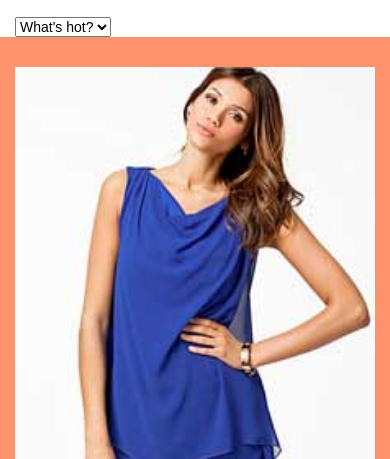
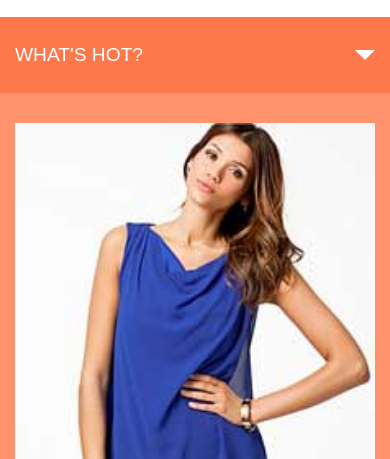
Before and after one commit to tirr0re/smile, a website: page app/index.html in a window 390 px wide. Shown: the part 385-844 px from the top of the page. Drawn offline with Linux system fonts and the light colour scheme.

Commit message:
mobile version done

```diff
--- a/app/index.html
+++ b/app/index.html
@@ -251,12 +251,14 @@
   </div><!-- end tab -->
 
   <div class="container hidden-md-up">
-    <select name="select-tab" id="select-tab">
-      <option value="0">What's hot?</option>
-      <option value="1">Designers</option>
-      <option value="2">Featured</option>
-      <option value="3">Latest</option>
-    </select>
+    <div class="row select-wrapper">
+      <select name="select-tab" id="select-tab" class="select-tab">
+        <option value="0">What's hot?</option>
+        <option value="1">Designers</option>
+        <option value="2">Featured</option>
+        <option value="3">Latest</option>
+      </select>
+    </div>
   </div>
 
   <div class="tabcontent">
--- a/app/less/style.less
+++ b/app/less/style.less
@@ -595,6 +595,35 @@ nav {
   }
 }
 
+.select-tab {
+  position: relative;
+  width: 100%;
+  background-color: darken(@color-coral, 7%);
+  padding: 30px 15px;
+  font-size: 1.2rem;
+  color: #fff;
+  border: none;
+  text-transform: uppercase;
+  appearance:none;
+  &:focus {
+    outline: none;
+  }
+}
+
+.select-wrapper:after {
+  content:'';
+  display: block;
+  position: absolute;
+  top: 50%;
+  right: 15px;
+  margin-top: -5px;
+  width: 0;
+  height: 0;
+  border-left: 10px solid transparent;
+  border-right: 10px solid transparent;
+  border-top: 10px solid #fff;
+}
+
 .tabcontent {
   padding: 20px 0;
   background-color: @color-coral;
```
Also changed, not shown: app/css/style.css, 1 other file.
